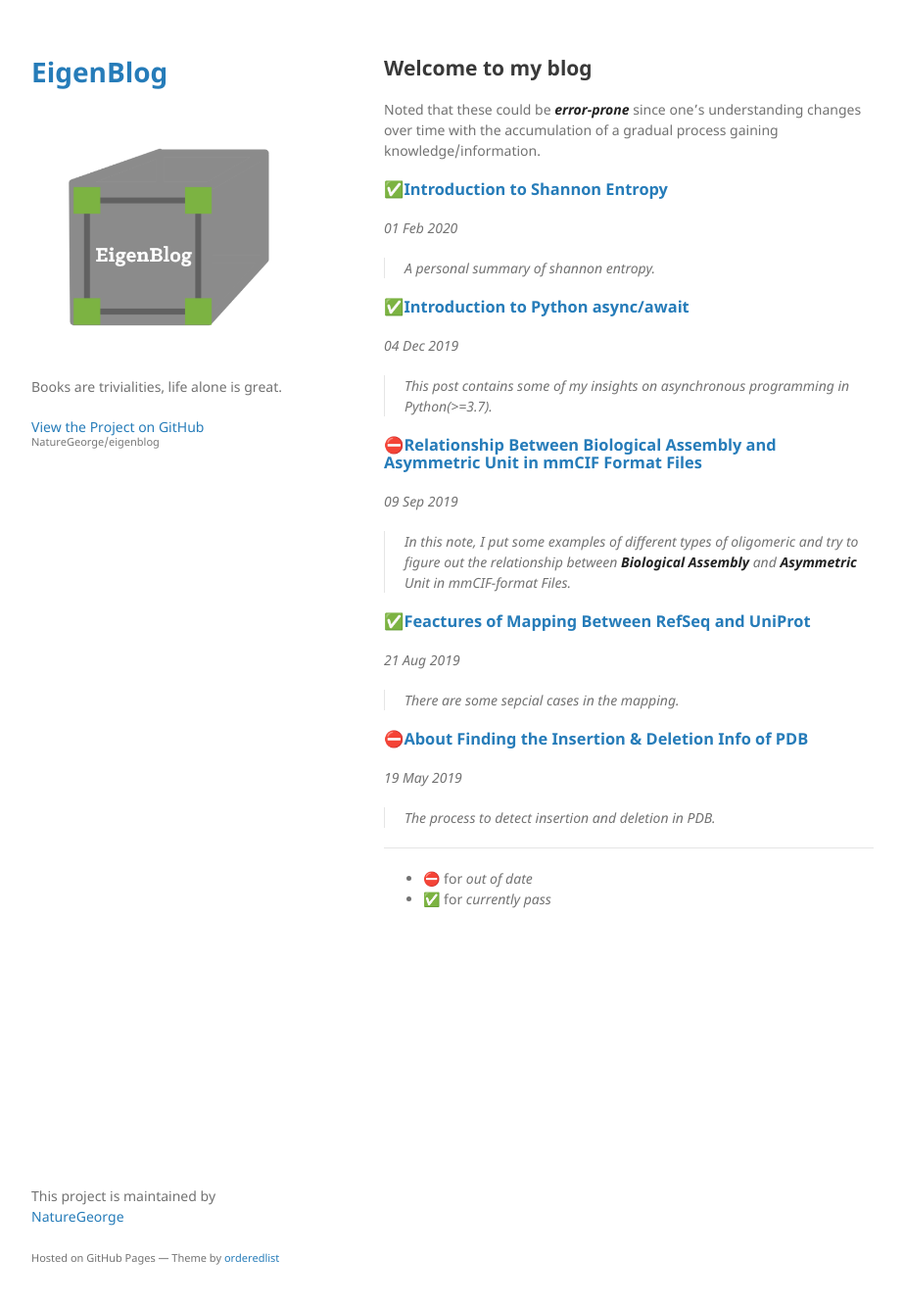
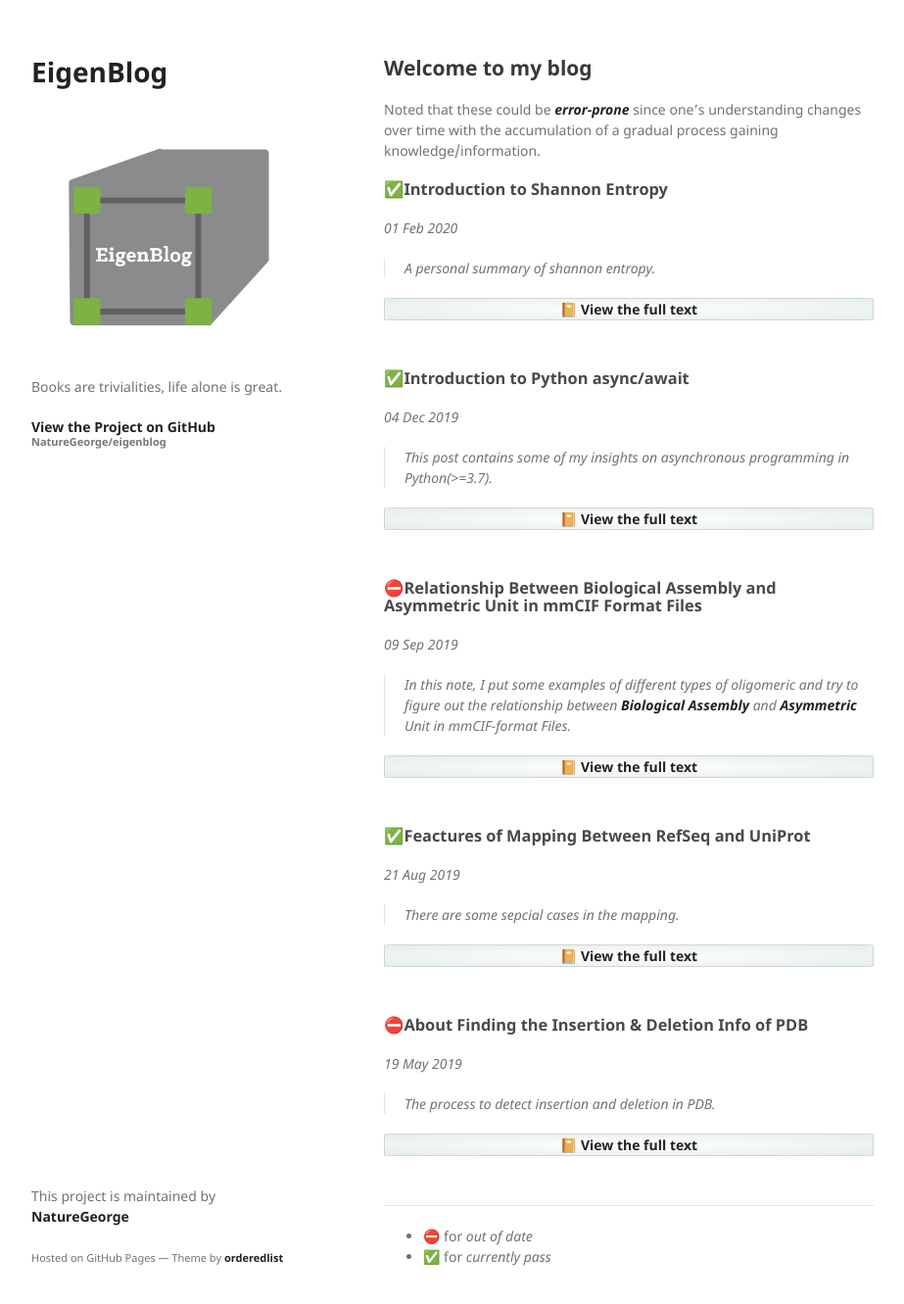
Before and after one commit to NatureGeorge/eigenblog, a Jekyll site: the page built from blog.md, in a window 1280 px wide and 1363 px high. Shown: the top 1331 px of the window at 98% size, without its empty margins (178-1101 px from the left). Built offline with Jekyll 4.4.1, drawn with Linux system fonts in a browser that asks for light colours; our own code applies the rules of GitHub Pages for plain Markdown files.

```diff
--- a/blog.md
+++ b/blog.md
@@ -1,41 +1,67 @@
 ---
 layout: default
 ---
+
+<style>
+.viewFullText{
+  background-image: radial-gradient(#FFFFFF, #e5eee9);
+  border-style: none;
+  border-radius: 2%;
+  display: block;
+  text-align: center;
+  margin-bottom: 10%;
+  border: 1px solid #d1d6d3;
+}
+a{
+  color: #222;
+  font-weight: bold;
+}
+</style>
 
 ## Welcome to my blog
 
 Noted that these could be ***error-prone*** since one's understanding changes over time with the accumulation of a gradual process gaining knowledge/information.
 
-### ✅[Introduction to Shannon Entropy](./blog/shannon_entropy.html)
+### ✅Introduction to Shannon Entropy
 
 _01 Feb 2020_
 
 > A personal summary of shannon entropy.
 
-### ✅[Introduction to Python async/await](./blog/async.html)
+<div class="viewFullText"><a href="./blog/shannon_entropy.html">📔 View the full text</a></div>
+
+### ✅Introduction to Python async/await
 
 _04 Dec 2019_
 
 > This post contains some of my insights on asynchronous programming in Python(>=3.7).
 
-### ⛔[Relationship Between Biological Assembly and Asymmetric Unit in mmCIF Format Files](./blog/biounit.html)
+<div class="viewFullText"><a href="./blog/async.html">📔 View the full text</a></div>
+
+### ⛔Relationship Between Biological Assembly and Asymmetric Unit in mmCIF Format Files
 
 _09 Sep 2019_
 
 > In this note, I put some examples of different types of oligomeric and try to figure out the relationship between ***Biological Assembly*** and ***Asymmetric*** Unit in mmCIF-format Files.
 
-### ✅[Feactures of Mapping Between RefSeq and UniProt](./blog/refseq_unp.html)
+<div class="viewFullText"><a href="./blog/biounit.html">📔 View the full text</a></div>
+
+### ✅Feactures of Mapping Between RefSeq and UniProt
 
 _21 Aug 2019_
 
 > There are some sepcial cases in the mapping.
 
-### ⛔[About Finding the Insertion & Deletion Info of PDB](./blog/indel.html)
+<div class="viewFullText"><a href="./blog/refseq_unp.html">📔 View the full text</a></div>
+
+### ⛔About Finding the Insertion & Deletion Info of PDB
 
 _19 May 2019_
 
 > The process to detect insertion and deletion in PDB.
 
+<div class="viewFullText"><a href="./blog/indel.html">📔 View the full text</a></div>
+
 ---
 
 * ⛔ for _out of date_
```
Also changed, not shown: index.md (+47 -8 lines).
